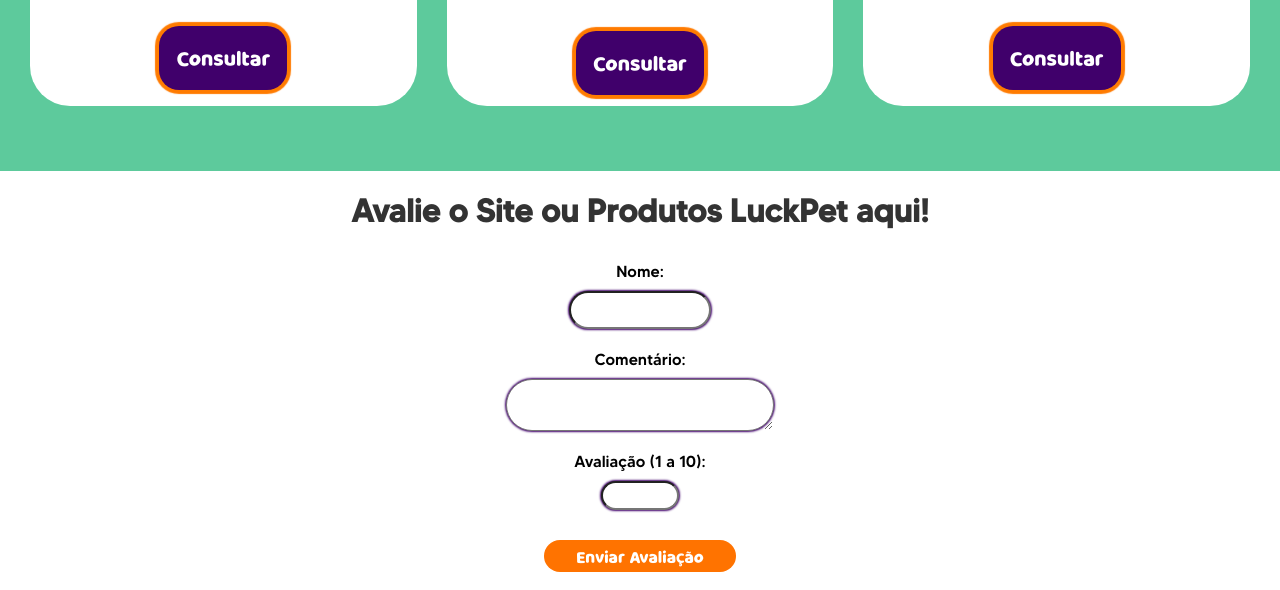
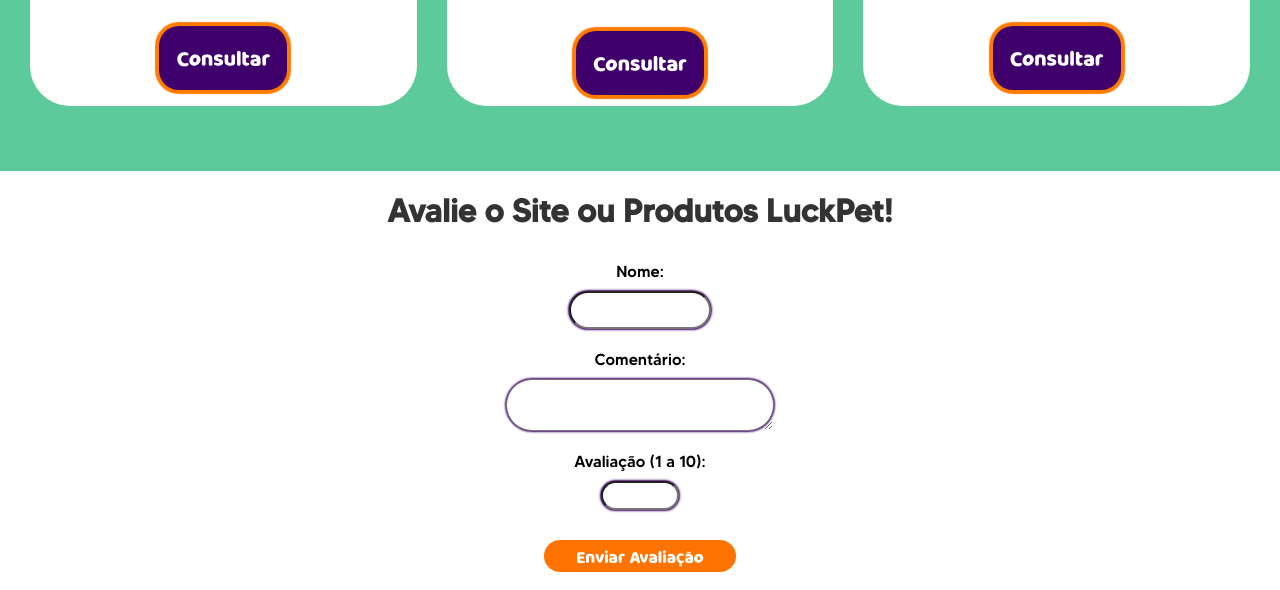
Before and after one commit to PabloG-7/ecommerce-luckpet, a plain HTML site: page index.html in a window 1280 px wide. Shown: the part 3256-3846 px from the top of the page. Drawn offline with Linux system fonts and the light colour scheme; no server answers.

Commit message:
update avaliacao

```diff
--- a/index.html
+++ b/index.html
@@ -297,7 +297,7 @@
     </div>
 
 
-    <h1 class="titulo-avaliacao">Avalie o Site ou Produtos LuckPet aqui!</h1>
+    <h1 class="titulo-avaliacao">Avalie o Site ou Produtos LuckPet!</h1>
 
     <form id="form-avaliacao">
         <label for="nome_usuario">Nome:</label>
```
